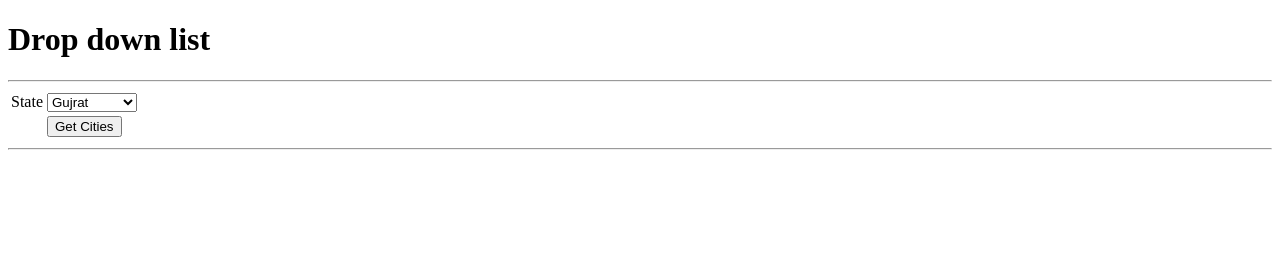
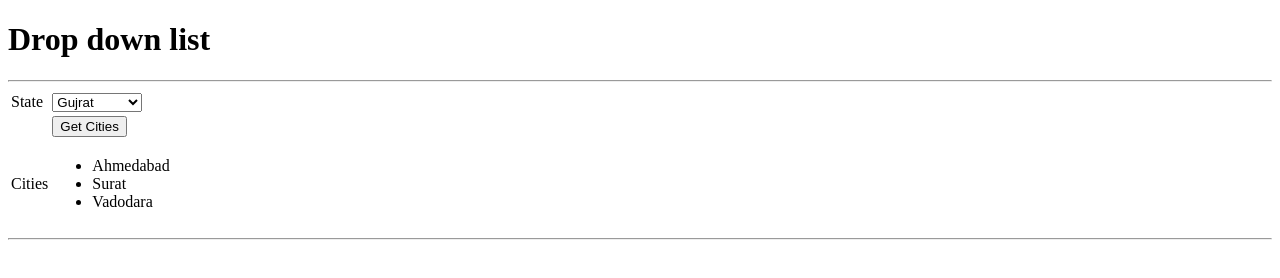
Before and after one commit to KajalGhule/nodejs, a website: page TLFStoreApp/public/jQueryDemo2.html in a window 1280 px wide. Both pictures are taken after a click on the button "Get Cities". Drawn offline with nearby package versions, Linux system fonts and the light colour scheme.

Commit message:
jQuery input types

```diff
--- a/TLFStoreApp/public/jQueryDemo2.html
+++ b/TLFStoreApp/public/jQueryDemo2.html
@@ -23,16 +23,37 @@
                 <td></td>
                 <td><button id="btnSelectState">Get Cities</button></td>
             </tr>
-
+            <tr>
+            <td>Cities</td>
+            <td>
+                <ul id="cityList"></ul>
+            </td>
+        </tr>
         </table>
         <hr/>
         <script>
             $(document).ready(function() {
+                const stateCities = {
+                "Gujrat": ["Ahmedabad", "Surat", "Vadodara"],
+                "Maharastra": ["Mumbai", "Pune", "Nagpur"],
+                "Goa": ["Panaji", "Vasco da Gama", "Margao"],
+                "MP": ["Bhopal", "Indore", "Gwalior"]
+                };
                 $("#btnSelectState").click(() => {
                     var selectedState = $("#mySelect option:selected").text();
                     alert("You selected: " + selectedState);
                     console.log("Selected state: " + selectedState);
-                });
+
+                    const cities = stateCities[selectedState] || [];
+
+                    // Clear previous cities
+                    $("#cityList").empty();
+
+                    // Add cities to the list
+                    $.each(cities, function (index, city) {
+                        $("#cityList").append("<li>" + city + "</li>");
+                    });
+                    });
             });
         </script>
     </body>
```
Also changed, not shown: TLFStoreApp/public/jQueryDemo3.html (added, +14 -0 lines).
